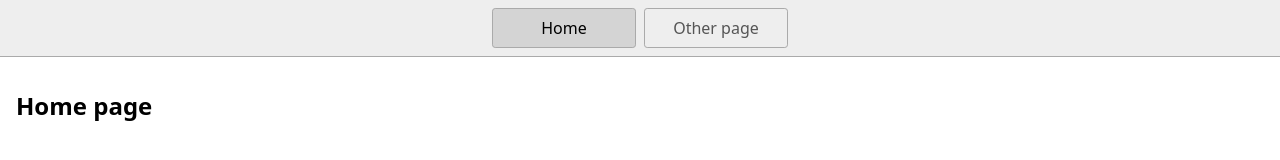
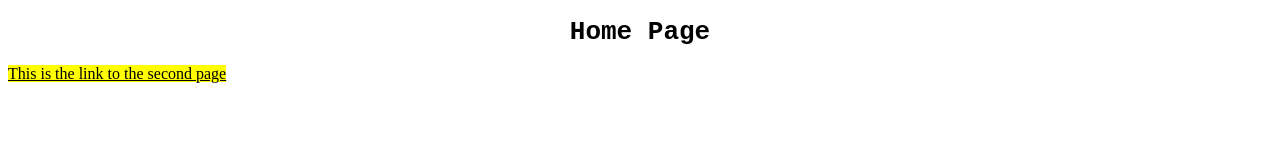
Before and after one commit to Jackat030209/Website, a plain HTML site: page index.html in a window 1280 px wide. Drawn offline with Linux system fonts and the light colour scheme.

Commit message:
Home page updated

```diff
--- a/index.html
+++ b/index.html
@@ -2,22 +2,19 @@
 <html lang="en">
   <head>
     <title>Home</title>
-    <meta charset="UTF-8" />
-    <meta name="viewport" content="width=device-width" />
-    <!--
-      Need a visual blank slate?
-      Remove all code in `styles.css`!
-    -->
+
     <link rel="stylesheet" href="styles.css" />
-    <script type="module" src="script.js"></script>
+
   </head>
   <body>
-    <nav>
-      <a href="/" aria-current="page">Home</a>
-      <a href="/page2.html">Other page</a>
-    </nav>
-    <main>
-      <h1>Home page</h1>
-    </main>
+
+  <main>
+    <h1 style="text-align:center; font-family:monospace;">Home Page</h1>
+  </main>
+  <nav>
+  <a style="color:black; background-color:yellow" href="page2.html">This is the link to the second page</a>
+  </nav>
+
+
   </body>
 </html>
--- a/styles.css
+++ /dev/null
@@ -1,46 +0,0 @@
-* {
-  box-sizing: border-box;
-}
-
-body {
-  margin: 0;
-  font-family: system-ui, sans-serif;
-  color: black;
-  background-color: white;
-}
-
-nav {
-  display: flex;
-  flex-wrap: wrap;
-  align-items: center;
-  justify-content: center;
-  padding: 0.5rem;
-  gap: 0.5rem;
-  border-bottom: solid 1px #aaa;
-  background-color: #eee;
-}
-
-nav a {
-  display: inline-block;
-  min-width: 9rem;
-  padding: 0.5rem;
-  border-radius: 0.2rem;
-  border: solid 1px #aaa;
-  text-align: center;
-  text-decoration: none;
-  color: #555;
-}
-
-nav a[aria-current='page'] {
-  color: #000;
-  background-color: #d4d4d4;
-}
-
-main {
-  padding: 1rem;
-}
-
-h1 {
-  font-weight: bold;
-  font-size: 1.5rem;
-}
```
